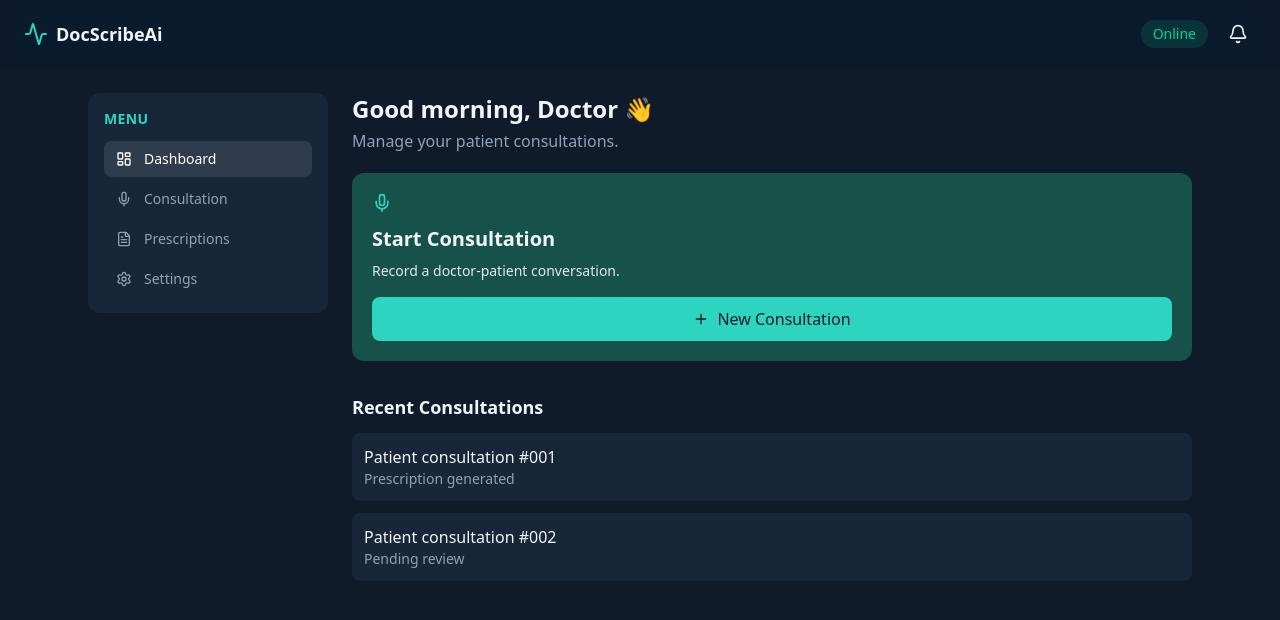
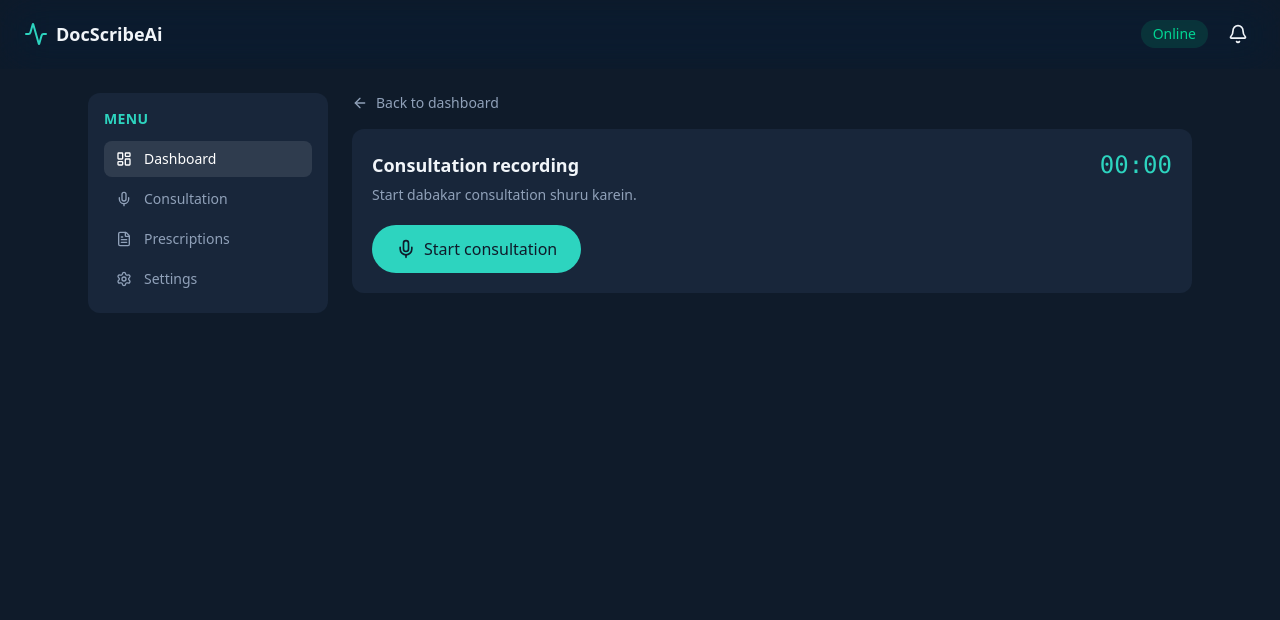
Before and after one commit to Avinash01715/DocScribeAI, a React app in the folder frontend/: page /consultation in a window 1280 px wide. Both pictures are taken after a click on the button "New Consultation". Shown: the top 620 px of the page. Built offline with nearby package versions, Linux system fonts and the light colour scheme; the HTML template or start-up script is replaced by a standard one.

Commit message:
feat: add audio recorder with mic permission handling and pause/resume

```diff
--- a/frontend/package.json
+++ b/frontend/package.json
@@ -11,7 +11,7 @@
   },
   "dependencies": {
     "@tailwindcss/vite": "^4.3.4",
-    "lucide-react": "^1.66.0",
+    "lucide-react": "^1.68.0",
     "react": "^19.3.1",
     "react-dom": "^19.3.1",
     "tailwindcss": "^4.3.4"
--- /dev/null
+++ b/frontend/src/components/consultation/AudioRecorder.jsx
@@ -0,0 +1,182 @@
+import { useCallback, useEffect, useRef, useState } from 'react'
+import { AlertTriangle, Mic, Pause, Play, Square } from 'lucide-react'
+
+// Chrome = webm, Safari = mp4. Jo browser support kare wahi lena hai
+function pickMimeType() {
+  if (typeof MediaRecorder === 'undefined') return ''
+  const options = ['audio/webm;codecs=opus', 'audio/webm', 'audio/mp4']
+  return options.find((t) => MediaRecorder.isTypeSupported(t)) || ''
+}
+
+// Technical error ko doctor ke samajhne layak message mein badlo
+function micErrorMessage(err) {
+  switch (err?.name) {
+    case 'NotAllowedError':
+      return 'Microphone ki permission block hai. Address bar ke lock icon se allow karein.'
+    case 'NotFoundError':
+      return 'Koi microphone nahi mila. Mic connect karke dobara try karein.'
+    case 'NotReadableError':
+      return 'Microphone kisi aur app use kar rahi hai. Wo app band karein.'
+    default:
+      return err?.message || 'Recording start nahi ho payi.'
+  }
+}
+
+const formatTime = (s) =>
+  `${String(Math.floor(s / 60)).padStart(2, '0')}:${String(s % 60).padStart(2, '0')}`
+
+/**
+ * Props (sab optional):
+ *  onStart()     -> recording shuru hone se pehle
+ *  onChunk(blob) -> har second ka audio chunk
+ *  onStop(blob)  -> recording khatam, poori audio ek Blob mein
+ *  disabled      -> true ho to Start button band
+ */
+export default function AudioRecorder({ onStart, onChunk, onStop, disabled = false }) {
+  const [status, setStatus] = useState('idle') // idle | recording | paused
+  const [error, setError] = useState('')
+  const [seconds, setSeconds] = useState(0)
+
+  const recorderRef = useRef(null) // recorder yaad rakhne ke liye (screen redraw nahi karwata)
+  const streamRef = useRef(null) // mic stream yaad rakhne ke liye
+  const chunksRef = useRef([]) // saare chunks jama karne ke liye
+
+  // Timer sirf "recording" mein chalta hai, pause par ruk jaata hai
+  useEffect(() => {
+    if (status !== 'recording') return
+    const id = setInterval(() => setSeconds((s) => s + 1), 1000)
+    return () => clearInterval(id)
+  }, [status])
+
+  // Mic (nal) band karna: warna browser mein red dot laga rehta hai
+  const releaseMic = useCallback(() => {
+    streamRef.current?.getTracks().forEach((t) => t.stop())
+    streamRef.current = null
+  }, [])
+
+  // Page chhodte waqt bhi safai
+  useEffect(
+    () => () => {
+      const r = recorderRef.current
+      if (r && r.state !== 'inactive') {
+        r.onstop = null
+        r.stop()
+      }
+      releaseMic()
+    },
+    [releaseMic]
+  )
+
+  const start = async () => {
+    setError('')
+    if (!navigator.mediaDevices?.getUserMedia || typeof MediaRecorder === 'undefined') {
+      setError('Is browser mein recording support nahi hai, ya page HTTPS/localhost par nahi khula hai.')
+      return
+    }
+    try {
+      // 1. Mic ki permission maango (popup yahin aata hai)
+      const stream = await navigator.mediaDevices.getUserMedia({
+        audio: { echoCancellation: true, noiseSuppression: true },
+      })
+      streamRef.current = stream
+
+      await onStart?.() // 2. Parent ko batao (chunks aane se PEHLE)
+
+      // 3. Recorder banao aur stream se jodo
+      const mimeType = pickMimeType()
+      const recorder = new MediaRecorder(stream, mimeType ? { mimeType } : undefined)
+      chunksRef.current = []
+
+      recorder.ondataavailable = (e) => {
+        if (e.data && e.data.size > 0) {
+          chunksRef.current.push(e.data) // poori recording ke liye jama karo
+          onChunk?.(e.data) // aur live bhejne ke liye parent ko do
+        }
+      }
+      recorder.onstop = () => {
+        const type = recorder.mimeType || mimeType || 'audio/webm'
+        const blob = new Blob(chunksRef.current, { type }) // sab cups -> ek bottle
+        releaseMic()
+        setStatus('idle')
+        onStop?.(blob)
+      }
+      recorder.onerror = () => {
+        setError('Recording ke dauran error aaya. Dobara try karein.')
+        releaseMic()
+        setStatus('idle')
+      }
+
+      recorder.start(1000) // 1000 ms = har second ek chunk
+      recorderRef.current = recorder
+      setSeconds(0)
+      setStatus('recording')
+    } catch (err) {
+      releaseMic()
+      setError(micErrorMessage(err))
+    }
+  }
+
+  const pause = () => {
+    recorderRef.current?.pause()
+    setStatus('paused')
+  }
+  const resume = () => {
+    recorderRef.current?.resume()
+    setStatus('recording')
+  }
+  const stop = () => recorderRef.current?.stop()
+
+  const isActive = status !== 'idle'
+
+  return (
+    <section className="rounded-xl bg-panel p-5">
+      <div className="flex items-center justify-between">
+        <h2 className="text-lg font-semibold">Consultation recording</h2>
+        <span className="font-mono text-2xl tabular-nums text-brand">{formatTime(seconds)}</span>
+      </div>
+      <p className="mt-1 text-sm text-slate-400">
+        {status === 'idle' && 'Start dabakar consultation shuru karein.'}
+        {status === 'recording' && 'Recording chal rahi hai…'}
+        {status === 'paused' && 'Recording paused hai.'}
+      </p>
+
+      <div className="mt-5 flex flex-wrap items-center gap-3">
+        {!isActive ? (
+          <button
+            onClick={start}
+            disabled={disabled}
+            className="flex items-center gap-2 rounded-full bg-brand px-6 py-3 font-medium text-ink hover:opacity-90 disabled:cursor-not-allowed disabled:opacity-50"
+          >
+            <Mic size={20} /> Start consultation
+          </button>
+        ) : (
+          <>
+            {status === 'recording' ? (
+              <button onClick={pause} className="flex items-center gap-2 rounded-full border border-slate-600 px-5 py-3 hover:bg-white/5">
+                <Pause size={18} /> Pause
+              </button>
+            ) : (
+              <button onClick={resume} className="flex items-center gap-2 rounded-full border border-brand px-5 py-3 text-brand hover:bg-white/5">
+                <Play size={18} /> Resume
+              </button>
+            )}
+            <button onClick={stop} className="flex items-center gap-2 rounded-full bg-rose-500 px-5 py-3 font-medium text-white hover:bg-rose-400">
+              <Square size={18} /> Stop
+            </button>
+            {status === 'recording' && (
+              <span className="flex items-center gap-2 text-sm text-rose-300">
+                <span className="h-2.5 w-2.5 animate-pulse rounded-full bg-rose-500" /> LIVE
+              </span>
+            )}
+          </>
+        )}
+      </div>
+
+      {error && (
+        <div role="alert" className="mt-4 flex gap-2 rounded-lg border border-rose-500/40 bg-rose-500/10 p-3 text-sm text-rose-200">
+          <AlertTriangle size={18} className="mt-0.5 shrink-0" /> {error}
+        </div>
+      )}
+    </section>
+  )
+}
--- /dev/null
+++ b/frontend/src/pages/Consultation.jsx
@@ -0,0 +1,11 @@
+import AudioRecorder from '../components/consultation/AudioRecorder'
+
+// test version: sirf console mein dikhata hai ki chunks aa rahe hain
+export default function Consultation() {
+  return (
+    <AudioRecorder
+      onChunk={(blob) => console.log('chunk aaya:', blob.size, 'bytes')}
+      onStop={(blob) => console.log('recording khatam:', blob.size, 'bytes,', blob.type)}
+    />
+  )
+}
--- a/frontend/src/pages/Dashboard.jsx
+++ b/frontend/src/pages/Dashboard.jsx
@@ -1,5 +1,7 @@
-import { Mic, Plus } from 'lucide-react'
+import { ArrowLeft, Mic, Plus } from 'lucide-react'
+import { useState } from 'react'
 import DashboardLayout from '../components/layout/DashboardLayout'
+import Consultation from './Consultation'
 
 const recent = [
   { id: '001', status: 'Prescription generated' },
@@ -12,6 +14,23 @@ function greeting() {
 }
 
 export default function Dashboard() {
+  // true hone par dashboard ki jagah consultation screen dikhti hai
+  const [started, setStarted] = useState(false)
+
+  if (started) {
+    return (
+      <DashboardLayout>
+        <button
+          onClick={() => setStarted(false)} // wapas jaate hi recorder hat jaata hai, mic band
+          className="mb-4 flex items-center gap-2 text-sm text-slate-400 hover:text-slate-100"
+        >
+          <ArrowLeft className="h-4 w-4" /> Back to dashboard
+        </button>
+        <Consultation />
+      </DashboardLayout>
+    )
+  }
+
   return (
     <DashboardLayout>
       <h1 className="text-2xl font-bold">{greeting()}, Doctor 👋</h1>
@@ -27,7 +46,10 @@ export default function Dashboard() {
           <span className="hidden md:inline">Start Consultation</span>
         </h2>
         <p className="mt-2 text-sm text-slate-200">Record a doctor-patient conversation.</p>
-        <button className="mt-4 flex w-full items-center justify-center gap-2 rounded-lg bg-brand py-2.5 font-medium text-ink hover:opacity-90">
+        <button
+          onClick={() => setStarted(true)} // <- naya
+          className="mt-4 flex w-full items-center justify-center gap-2 rounded-lg bg-brand py-2.5 font-medium text-ink hover:opacity-90"
+        >
           <Plus className="hidden h-4 w-4 md:inline" />
           <span className="md:hidden">Start Recording</span>
           <span className="hidden md:inline">New Consultation</span>
```
